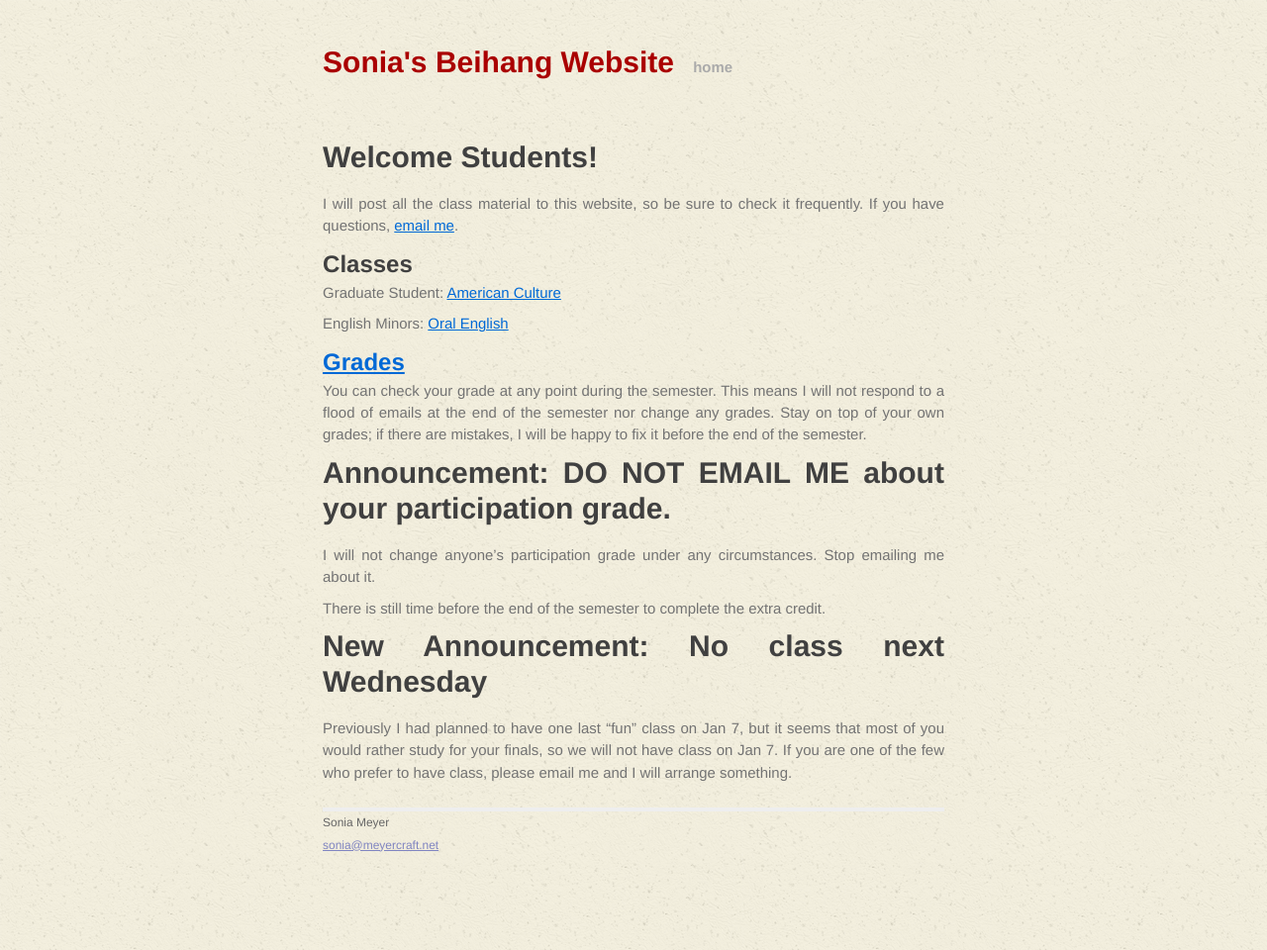
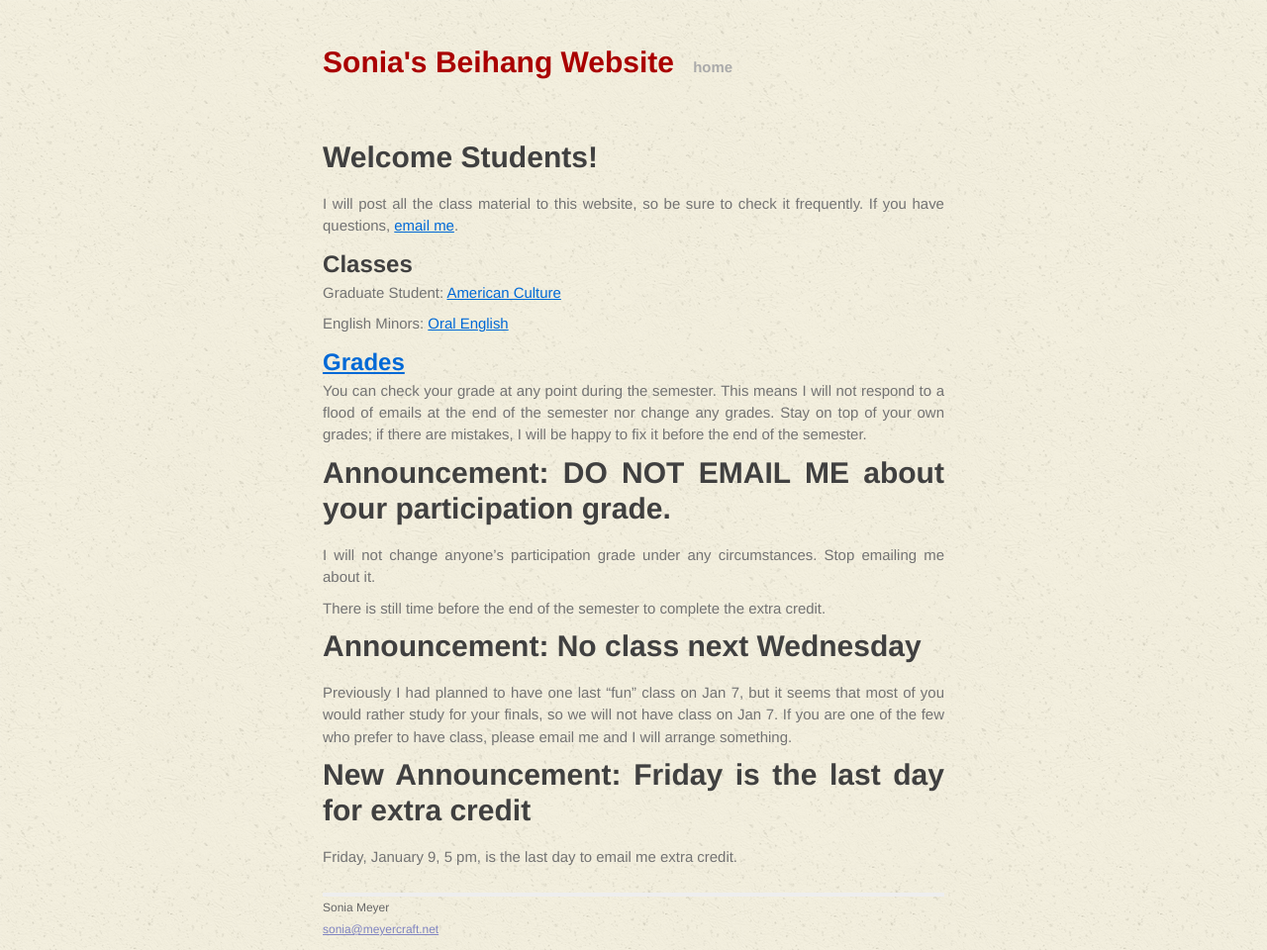
Before and after one commit to soniawmeyer/soniameyer-beihang-students-website, a Jekyll site: the page built from index.md, in a window 1280 px wide. Shown: the whole page at 99% size. Built offline with Jekyll 4.4.1, drawn with Linux system fonts in a browser that asks for light colours.

Commit message:
friday extra credit time limit

```diff
--- a/index.md
+++ b/index.md
@@ -22,5 +22,8 @@ I will not change anyone's participation grade under any circumstances. Stop ema
 
 There is still time before the end of the semester to complete the extra credit.
 
-#New Announcement: No class next Wednesday
+#Announcement: No class next Wednesday
 Previously I had planned to have one last "fun" class on Jan 7, but it seems that most of you would rather study for your finals, so we will not have class on Jan 7. If you are one of the few who prefer to have class, please email me and I will arrange something.
+
+#New Announcement: Friday is the last day for extra credit
+Friday, January 9, 5 pm, is the last day to email me extra credit.
```
